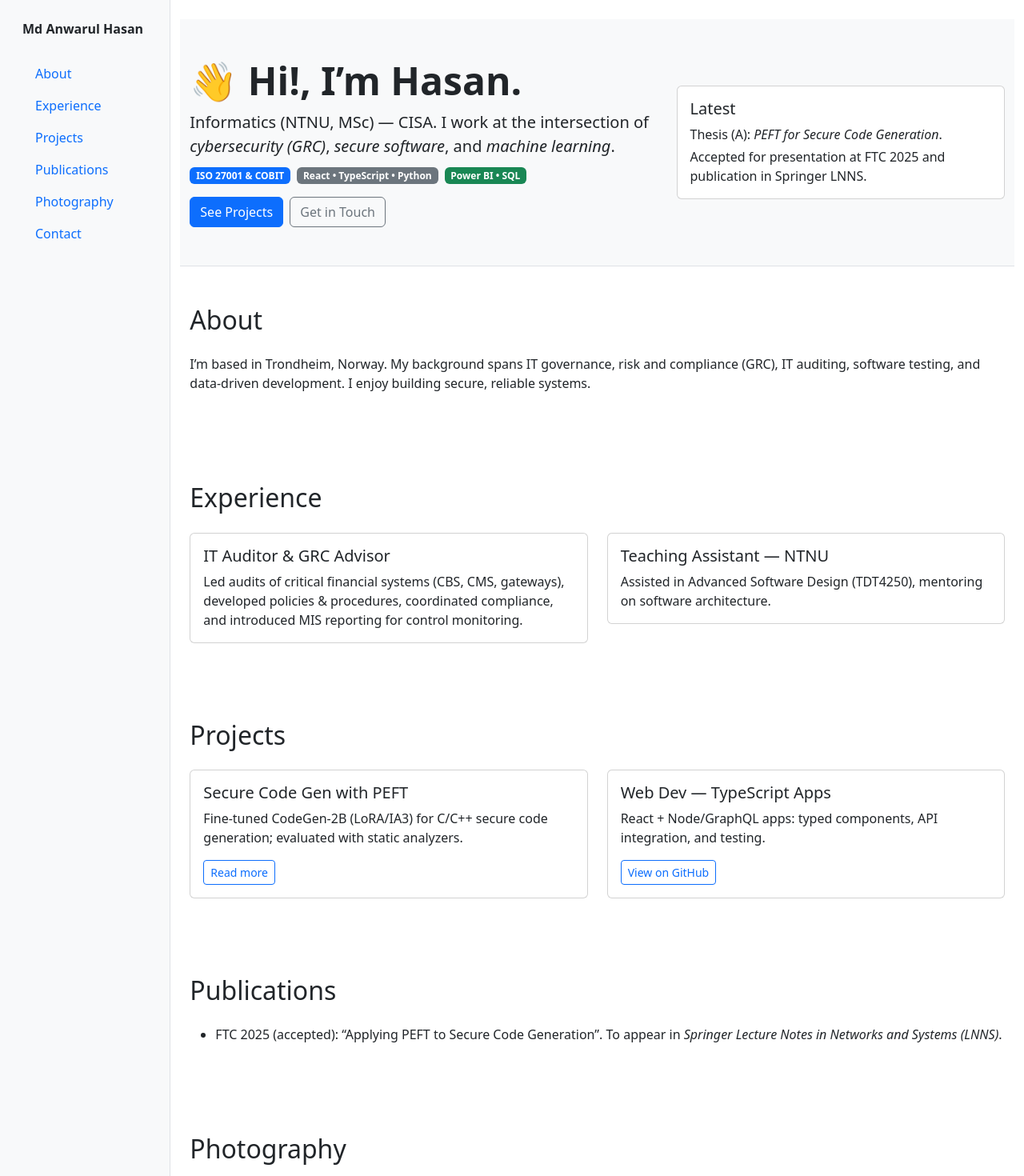
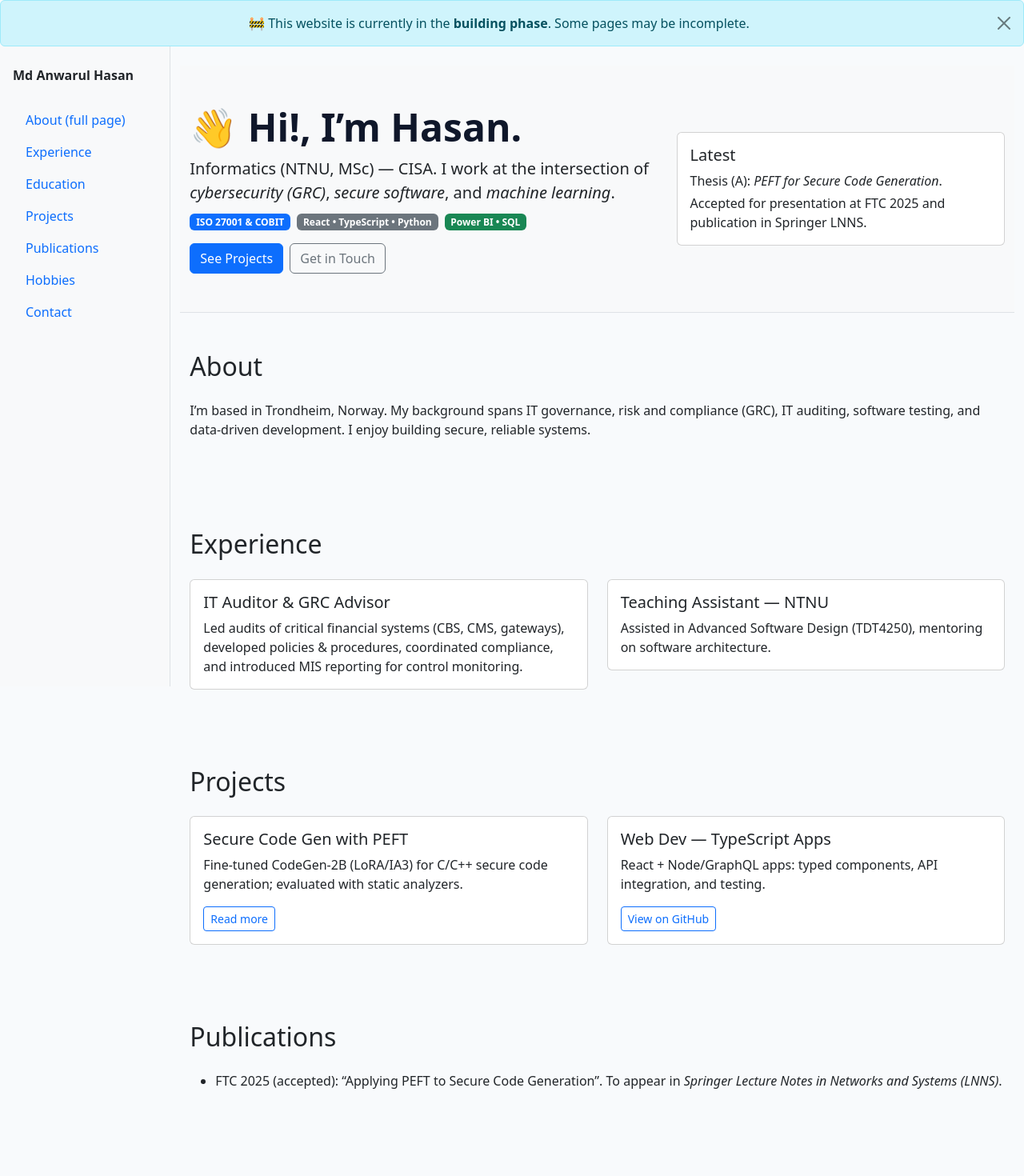
Before and after one commit to imahasan/imahasan.github.io, a React (Vite) app: page / in a window 1280 px wide. Shown: the top 1470 px of the page at 80% size. Built offline with nearby package versions, Linux system fonts and the light colour scheme.

Commit message:
feat: add site notice component

```diff
--- a/src/App.tsx
+++ b/src/App.tsx
@@ -1,5 +1,5 @@
 import { ReactNode } from 'react';
-import { Container, Nav, Row, Col, Button, Card, Badge } from 'react-bootstrap';
+import { Container, Row, Col, Button, Card, Badge } from 'react-bootstrap';
 
 type SectionProps = {
   id: string;
@@ -20,36 +20,7 @@ function Section({ id, title, children }: SectionProps) {
 
 export default function App() {
   return (
-    <Container fluid>
-      <Row className="min-vh-100">
-        {/* Left Sidebar */}
-        <Col
-          md={3}
-          lg={2}
-          as="aside"
-          className="bg-light border-end py-4 sidebar"
-          aria-label="Site navigation"
-        >
-          <header className="px-3 mb-4">
-            <a className="navbar-brand fw-semibold text-decoration-none" href="#home">
-              Md Anwarul Hasan
-            </a>
-          </header>
-
-          <nav className="px-3">
-            <Nav className="flex-column">
-              <Nav.Link href="#about">About</Nav.Link>
-              <Nav.Link href="#experience">Experience</Nav.Link>
-              <Nav.Link href="#projects">Projects</Nav.Link>
-              <Nav.Link href="#publications">Publications</Nav.Link>
-              <Nav.Link href="#photography">Photography</Nav.Link>
-              <Nav.Link href="#contact">Contact</Nav.Link>
-            </Nav>
-          </nav>
-        </Col>
-
-        {/* Main Content */}
-        <Col md={9} lg={10} as="main" className="py-4">
+    <>
       {/* Hero */}
       <section id="home" className="py-5 bg-light border-bottom">
         <Container>
@@ -61,14 +32,14 @@ export default function App() {
                 <em>cybersecurity (GRC)</em>, <em>secure software</em>, and <em>machine learning</em>.
               </p>
 
-                  {/* Badges group (semantic wrapper) */}
+              {/* Badges group */}
               <section className="mb-3" aria-label="Skills">
                 <Badge bg="primary" className="me-2">ISO 27001 &amp; COBIT</Badge>
                 <Badge bg="secondary" className="me-2">React • TypeScript • Python</Badge>
                 <Badge bg="success">Power BI • SQL</Badge>
               </section>
 
-                  {/* CTA buttons as a nav */}
+              {/* CTAs */}
               <nav className="d-flex gap-2" aria-label="Hero actions">
                 <Button href="#projects">See Projects</Button>
                 <Button variant="outline-secondary" href="#contact">Get in Touch</Button>
@@ -165,8 +136,8 @@ export default function App() {
         </ul>
       </Section>
 
-          {/* Photography */}
-          <Section id="photography" title="Photography">
+      {/* Hobbies (formerly Photography) */}
+      <Section id="hobbies" title="Hobbies">
         <p>I also do photography—events, portraits, street. Selected work coming soon.</p>
       </Section>
 
@@ -174,7 +145,7 @@ export default function App() {
       <Section id="contact" title="Contact">
         <p>
           Email: <a href="mailto:anwar.cse.mis@gmail.com">Click Here</a> ·{' '}
-              LinkedIn: <a href="https://www.linkedin.com/in/mahasan22/" target="_blank" rel="noreferrer">My LindedIn</a>
+          LinkedIn: <a href="https://www.linkedin.com/in/mahasan22/" target="_blank" rel="noreferrer">My LinkedIn</a>
         </p>
       </Section>
 
@@ -183,8 +154,6 @@ export default function App() {
           © {new Date().getFullYear()} Md Anwarul Hasan · Built with React-Bootstrap
         </Container>
       </footer>
-        </Col>
-      </Row>
-    </Container>
+    </>
   );
 }
--- /dev/null
+++ b/src/Layout.tsx
@@ -0,0 +1,29 @@
+// src/Layout.tsx
+import { FC, PropsWithChildren } from "react";
+import { Container, Row, Col } from "react-bootstrap";
+import { Outlet } from "react-router-dom";
+import Sidebar from "./components/Sidebar";
+import SiteNotice from "./components/SiteNotice"; // 👈 import the notice
+
+const Layout: FC<PropsWithChildren> = () => {
+  return (
+    <>
+      {/* Show site notice once per session */}
+      <SiteNotice />
+
+      <Container fluid>
+        <Row className="min-vh-100">
+          <Col md={3} lg={2} as="aside" className="p-0">
+            <Sidebar />
+          </Col>
+
+          <Col md={9} lg={10} as="main" className="py-4">
+            <Outlet />
+          </Col>
+        </Row>
+      </Container>
+    </>
+  );
+};
+
+export default Layout;
--- /dev/null
+++ b/src/components/Sidebar.tsx
@@ -0,0 +1,35 @@
+import { FC } from "react";
+import { Nav } from "react-bootstrap";
+import { Link } from "react-router-dom";
+
+const Sidebar: FC = () => {
+  return (
+    <aside
+      className="bg-light border-end py-4 sidebar"
+      aria-label="Site navigation"
+    >
+      <header className="px-3 mb-4">
+        <Link to="/" className="navbar-brand fw-semibold text-decoration-none">
+          Md Anwarul Hasan
+        </Link>
+      </header>
+
+      <nav className="px-3">
+        <Nav className="flex-column">
+          {/* Full-page route */}
+          <Nav.Link as={Link} to="/about">About (full page)</Nav.Link>
+
+          {/* In-page anchors on the home page */}
+          <Nav.Link href="#experience">Experience</Nav.Link>
+          <Nav.Link href="#education">Education</Nav.Link>
+          <Nav.Link href="#projects">Projects</Nav.Link>
+          <Nav.Link href="#publications">Publications</Nav.Link>
+          <Nav.Link href="#hobbies">Hobbies</Nav.Link>
+          <Nav.Link href="#contact">Contact</Nav.Link>
+        </Nav>
+      </nav>
+    </aside>
+  );
+};
+
+export default Sidebar;
--- /dev/null
+++ b/src/components/SiteNotice.tsx
@@ -0,0 +1,28 @@
+import { useState, useEffect } from "react";
+import { Alert } from "react-bootstrap";
+
+export default function SiteNotice() {
+  const [show, setShow] = useState(false);
+
+  useEffect(() => {
+    const seen = localStorage.getItem("siteNoticeSeen");
+    if (!seen) {
+      setShow(true);
+      localStorage.setItem("siteNoticeSeen", "true");
+    }
+  }, []);
+
+  if (!show) return null;
+
+  return (
+    <Alert
+      variant="info"
+      onClose={() => setShow(false)}
+      dismissible
+      className="mb-0 text-center"
+    >
+      🚧 This website is currently in the <strong>building phase</strong>.
+      Some pages may be incomplete.
+    </Alert>
+  );
+}
--- a/src/main.tsx
+++ b/src/main.tsx
@@ -1,13 +1,30 @@
-import 'bootstrap/dist/css/bootstrap.min.css';
-import React from 'react';
-import ReactDOM from 'react-dom/client';
-import App from './App';
+import "bootstrap/dist/css/bootstrap.min.css";
+import "./css/index.css"; // if you have custom CSS (e.g., .sidebar sticky)
 
-const root = document.getElementById('root');
-if (!root) throw new Error('Root element #root not found');
+import React from "react";
+import ReactDOM from "react-dom/client";
+import { createHashRouter, RouterProvider } from "react-router-dom";
+
+import Layout from "./Layout";
+import App from "./App";                 // home page content (no sidebar inside!)
+import AboutPage from "./pages/AboutPage";
+
+const router = createHashRouter([
+  {
+    path: "/",
+    element: <Layout />,        // Sidebar + main area
+    children: [
+      { index: true, element: <App /> },        // renders at "#/"
+      { path: "about", element: <AboutPage /> } // renders at "#/about"
+    ],
+  },
+]);
+
+const root = document.getElementById("root");
+if (!root) throw new Error("Root element #root not found");
 
 ReactDOM.createRoot(root).render(
   <React.StrictMode>
-    <App />
+    <RouterProvider router={router} />
   </React.StrictMode>
 );
```
Lines whose indentation alone changed are shown as unchanged.
